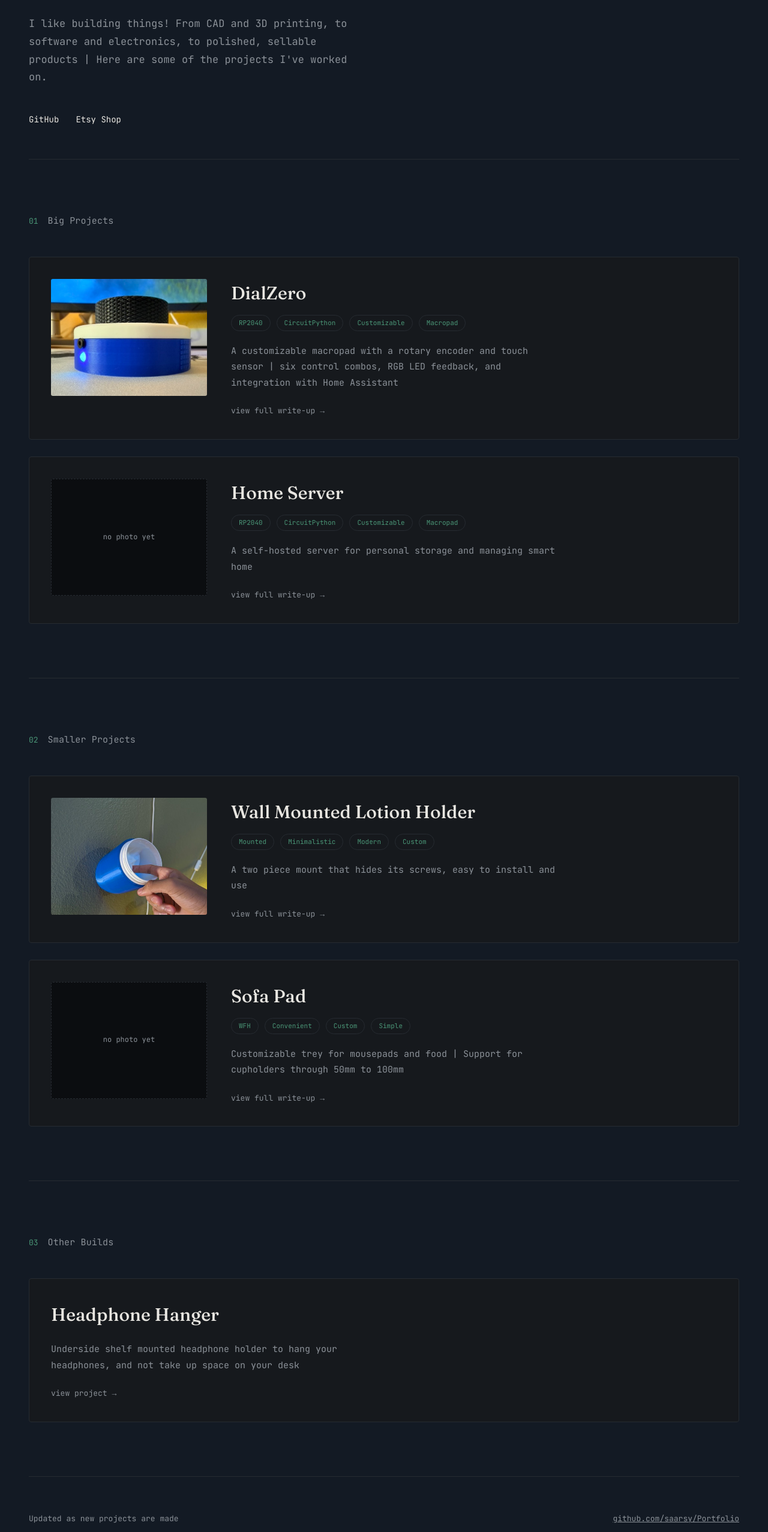
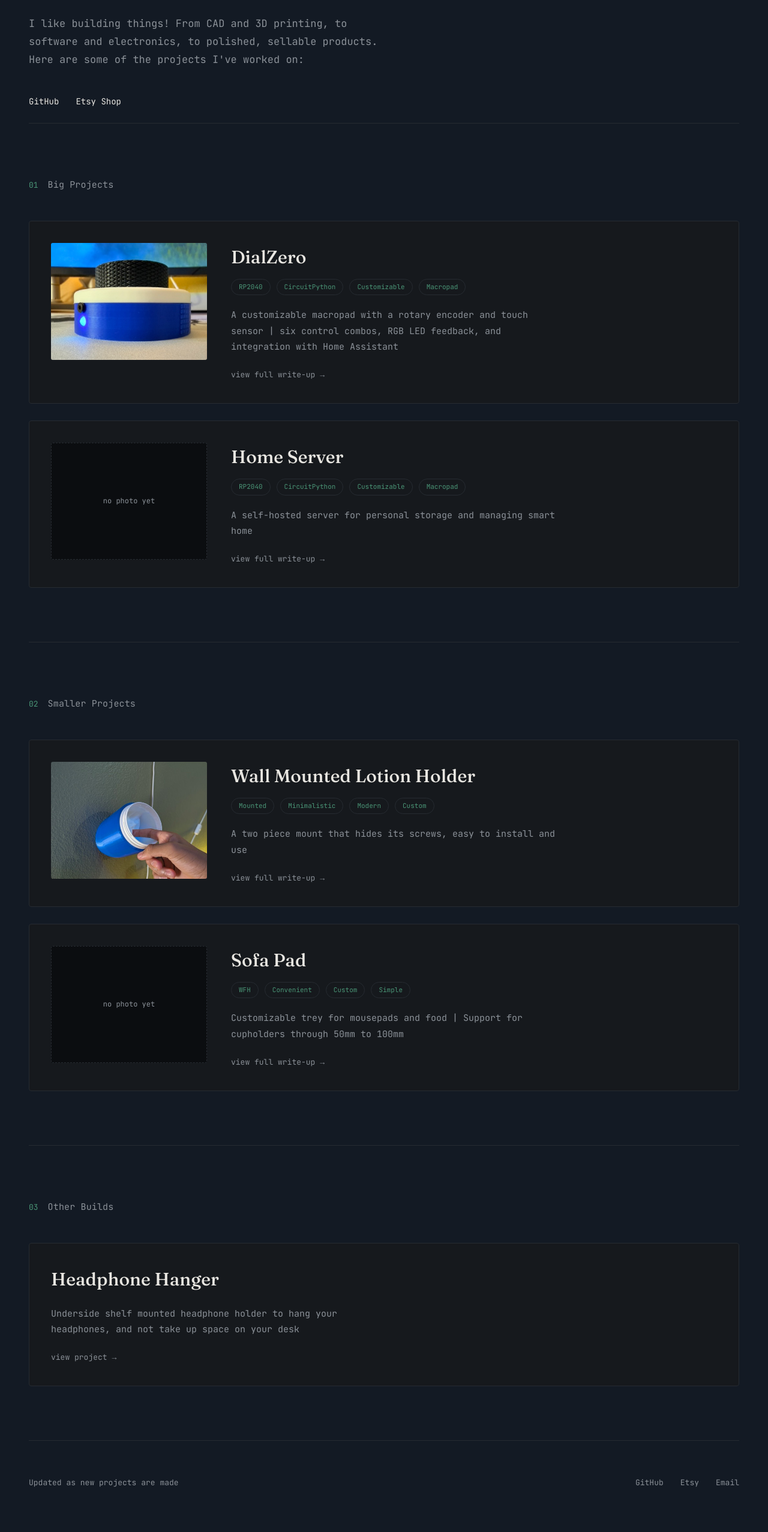
Before and after one commit to Saarsy/Portfolio, a plain HTML site: page index.html in a window 1280 px wide. Shown: the part 243-2797 px from the top of the page at 60% size. Drawn offline with Linux system fonts and the light colour scheme.

Commit message:
Update index.html

```diff
--- a/index.html
+++ b/index.html
@@ -53,7 +53,7 @@
   /* ---------- HERO ---------- */
 
   header {
-    padding: 110px 0 50px;
+    padding: 110px 0 20px;
     border-bottom: 1px solid var(--line);
   }
 
@@ -76,7 +76,7 @@
     margin-top: 28px;
     color: var(--text-dim);
     font-size: 17px;
-    max-width: 54ch;
+    max-width: 60ch;
     line-height: 1.75;
   }
 
@@ -379,7 +379,7 @@
     color: var(--copper);
   }
 
-  /* ---------- FOOTER ---------- */
+  /* ---------- FOOTER contacts ---------- */
 
 footer {
   padding: 60px 0 80px;
@@ -387,15 +387,24 @@
   font-size: 13px;
   display: flex;
   justify-content: space-between;
+  align-items: center;
   flex-wrap: wrap;
   gap: 12px;
 }
 
-  footer a {
-    color: var(--text-dim);
+.footer-links {
+  display: flex;
+  gap: 28px;
+  flex-wrap: wrap;
 }
 
-  footer a:hover {
+.footer-links a {
+  color: var(--text-dim);
+  text-decoration: none;
+  transition: color 0.15s ease;
+}
+
+.footer-links a:hover {
   color: var(--copper);
 }
 
@@ -452,7 +461,8 @@
 
     <p class="sub">
       I like building things! From CAD and 3D printing, to software and electronics,
-      to polished, sellable products | Here are some of the projects I've worked on.
+      to polished, sellable products.
+      Here are some of the projects I've worked on:
     </p>
 
     <div class="hero-links">
@@ -482,9 +492,11 @@
 
 <footer>
   <span>Updated as new projects are made</span>
-    <a href="https://github.com/Saarsy/Portfolio">
-      github.com/saarsy/Portfolio
-    </a>
+  <div class="footer-links">
+    <a href="https://github.com/Saarsy/Portfolio" target="_blank" rel="noopener">GitHub</a>
+    <a href="https://makrix.etsy.com" target="_blank" rel="noopener">Etsy</a>
+    <a href="mailto:saarthak1069@gmail.com">Email</a>
+  </div>
 </footer>
 
 </div>
```
Lines whose indentation alone changed are shown as unchanged.
